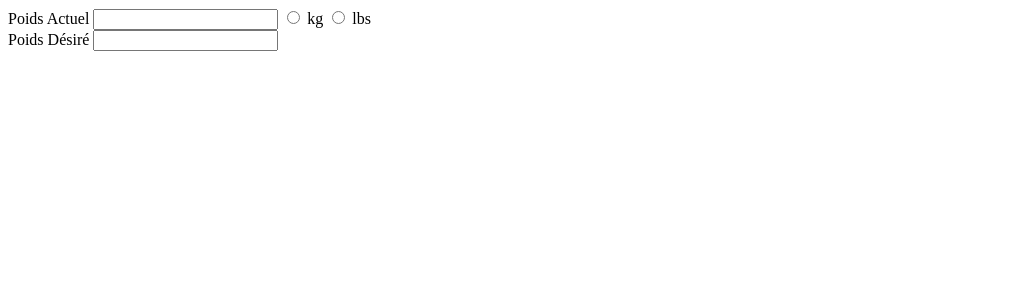
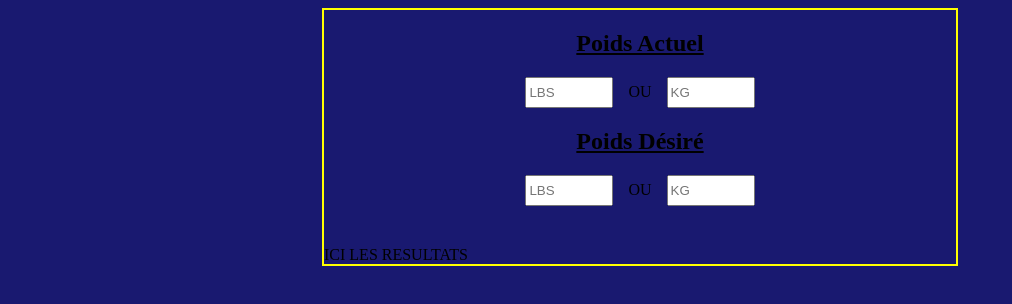
Before and after one commit to AlexandreDestoky/Prevision-poids, a plain HTML site: page index.html in a window 1280 px wide. Shown: the whole page, without its empty margins (0-1012 px from the left). Drawn offline with Linux system fonts and the light colour scheme.

Commit message:
Structure
Forme en HTML CSS

```diff
--- a/index.html
+++ b/index.html
@@ -5,21 +5,26 @@
     <meta http-equiv="X-UA-Compatible" content="IE=edge" />
     <meta name="viewport" content="width=device-width, initial-scale=1.0" />
     <title>Prevision Poids</title>
+    <link rel="stylesheet" href="style.css" />
   </head>
   <body>
-    <form>
-      <div>
-        <label for="">Poids Actuel</label>
-        <input type="number">
-        <input type="radio" value="kg">
-        <label for="unitePoids">kg</label>
-        <input type="radio" value="lbs">
-        <label for="unitePoids">lbs</label>
+    <div class="container">
+      <h2>Poids Actuel</h2>
+      <div class="actuel">
+        <input type="number" placeholder="LBS" />
+        <p>OU</p>
+        <input type="number" placeholder="KG" />
       </div>
-      <div>
-        <label for="">Poids Désiré</label>
-        <input type="number">
+      <h2>Poids Désiré</h2>
+      <div class="desire">
+        <input type="number" placeholder="LBS" />
+        <p>OU</p>
+        <input type="number" placeholder="KG" />
       </div>
-    </form>
+      <div class="results">
+        ICI LES RESULTATS
+      </div>
+    </div>
   </body>
+  <script src="app.js"></script>
 </html>
--- a/style.css
+++ b/style.css
@@ -0,0 +1,39 @@
+body {
+  background-color: midnightblue;
+}
+
+.container {
+  border:2px solid yellow;
+  width: 50%;
+  min-width: 300px;
+  margin: auto;
+  display: flex;
+  flex-direction: column;
+  /* align-content: center; */
+  /* justify-content: center; */
+  justify-items: center;
+}
+
+.actuel, .desire {
+  display:flex;
+  justify-content: center;
+  align-items: center;
+}
+
+p {
+  margin:0 15px;
+}
+
+h2 {
+  text-align: center;
+  text-decoration: underline;
+}
+
+input {
+  width: 80px;
+  height: 25px;
+}
+
+.results {
+  margin-top: 40px;
+}
```
